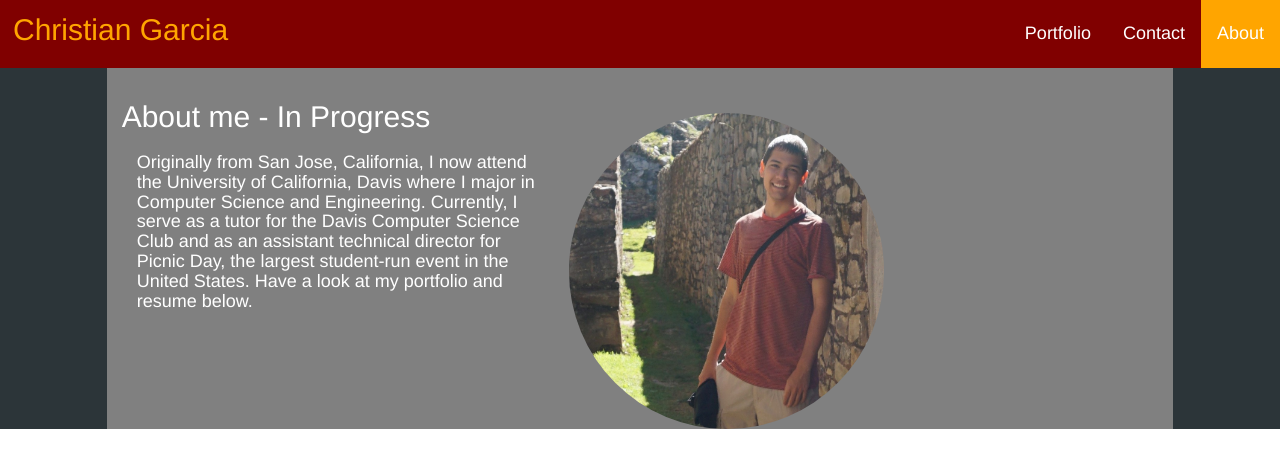
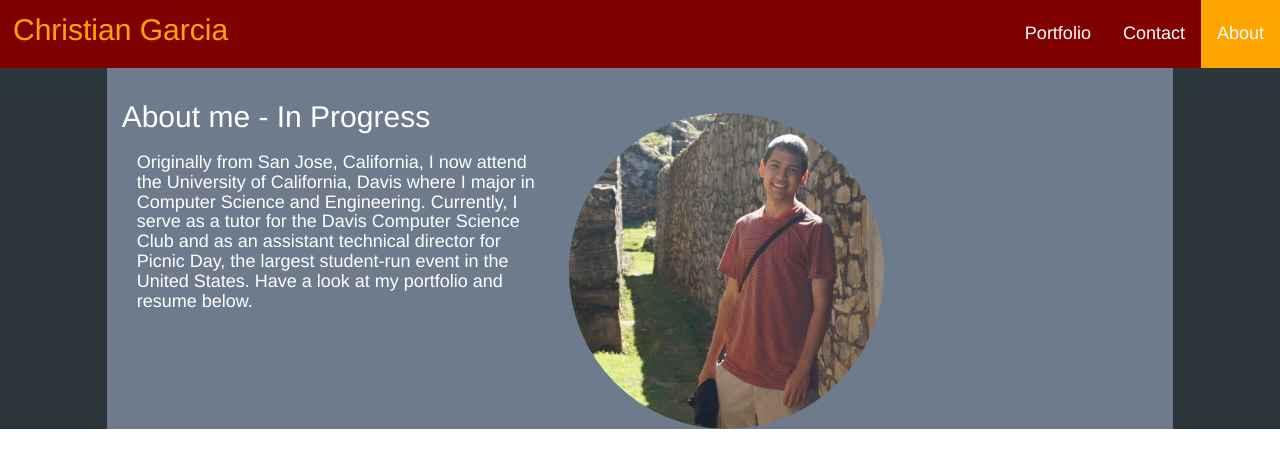
Before and after one commit to KitanGarcia/KitanGarcia.github.io, a Jekyll site: the page index.html, which Jekyll copies as it is, in a window 1280 px wide. Shown: the top 468 px of the page. Built offline with Jekyll 4.4.1, drawn with Linux system fonts in a browser that asks for light colours.

Commit message:
Update main.css

```diff
--- a/css/main.css
+++ b/css/main.css
@@ -18,6 +18,7 @@
   float: left;
   color: orange;
 }
+
 .row
 {
   display: flex;
@@ -26,7 +27,7 @@
 
 .left
 {
-  background-color: #2C3539;/*Fix the side background*/
+  background-color: #2C3539;/*Fix the side #25383C background*/
   flex: 1;
   position: absolute;
   float: left;
@@ -34,7 +35,7 @@
 
 .right
 {
-  background-color: #2C3539;/*Fix the side background*/
+  background-color: #2C3539;/*Fix the side #4d1a00 background*/
   flex: 1;
   position: absolute;
   float: right;
@@ -96,7 +97,7 @@ li a:link
 .about
 {
   position: relative;
-  background-color: grey;
+  background-color: #6D7B8D;
  /* width: 70%;*/
 }
 
@@ -109,7 +110,7 @@ li a:link
 .imgme
 {
   border-radius: 100%;
-  margin-top: -30px
+  margin-top: -30px;
 }
 
 .portfolio
```
